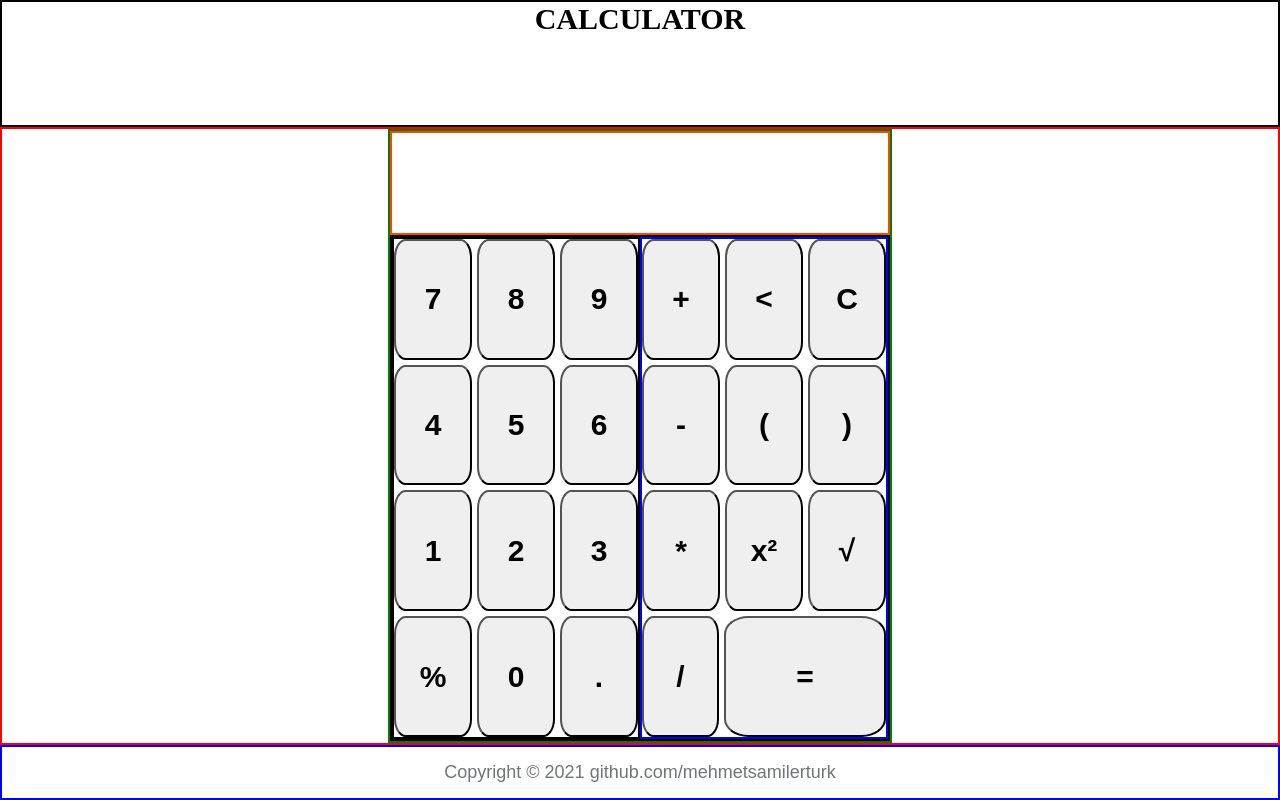
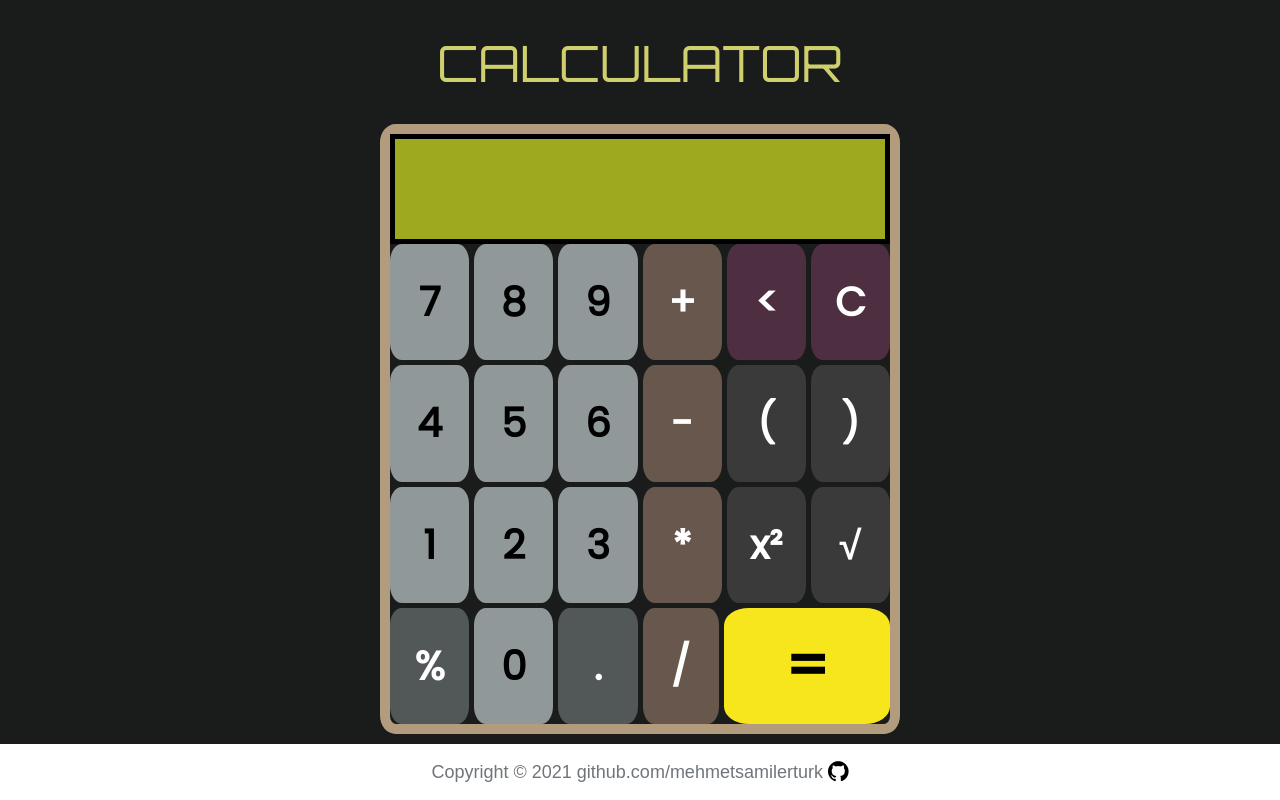
Before and after one commit to mehmetsamilerturk/calculator, a plain HTML site: page index.html in a window 1280 px wide. Drawn offline with Linux system fonts and the light colour scheme.

Commit message:
added css to finish the project

```diff
--- a/index.html
+++ b/index.html
@@ -7,6 +7,13 @@
   <meta name="viewport" content="width=device-width, initial-scale=1.0">
   <title>Calculator</title>
   <link rel="stylesheet" href="./style.css">
+  <link rel="preconnect" href="https://fonts.googleapis.com">
+  <link rel="preconnect" href="https://fonts.gstatic.com" crossorigin>
+  <link href="https://fonts.googleapis.com/css2?family=Luckiest+Guy&family=Orbitron&family=VT323&display=swap"
+    rel="stylesheet">
+  <link href="https://fonts.googleapis.com/css2?family=Quattrocento+Sans&display=swap" rel="stylesheet">
+  <link href="https://fonts.googleapis.com/css2?family=Poppins&display=swap" rel="stylesheet">
+  <link rel="stylesheet" href="https://cdnjs.cloudflare.com/ajax/libs/font-awesome/4.7.0/css/font-awesome.min.css">
 </head>
 
 <body>
@@ -21,7 +28,8 @@
     </div>
   </div>
   <div class="footer">
-    Copyright &copy; 2021 github.com/mehmetsamilerturk
+    Copyright &copy; 2021 github.com/mehmetsamilerturk <a href="https://github.com/mehmetsamilerturk" target="_blank"><i
+        style="font-size:24px" class="fa">&#xf09b;</i></a>
   </div>
   <script src="./script.js"></script>
 </body>
--- a/script.js
+++ b/script.js
@@ -39,7 +39,7 @@ function operate(operator, x, y) {
 }
 
 function roundAnswers(num) {
-  return +(Math.round(num + "e+8") + "e-8");
+  return +(Math.round(num + "e+5") + "e-5");
 }
 
 function createRow() {
@@ -70,7 +70,6 @@ function pushBlocks() {
 pushBlocks();
 const blocks = document.querySelectorAll('.block');
 
-console.log(blocks);
 function pushNumbers() {
   let j = 9;
   for (let i = 0; i < 9; i++) {
@@ -102,7 +101,16 @@ function pushOperators() {
 pushOperators();
 
 blocks[22].remove();
-blocks[23].style.cssText = 'flex: 2.4;';
+blocks[23].style.cssText = 'flex: 2.4; background-color: #f7e61b; color: black; font-size: 60px;';
+
+blocks[14].style.backgroundColor = '#4e2f42';
+blocks[13].style.backgroundColor = '#4e2f42';
+blocks[9].style.backgroundColor = '#525758';
+blocks[11].style.backgroundColor = '#525758';
+blocks[16].style.backgroundColor = '#3a3a3a';
+blocks[17].style.backgroundColor = '#3a3a3a';
+blocks[19].style.backgroundColor = '#3a3a3a';
+blocks[20].style.backgroundColor = '#3a3a3a';
 
 const numbers = [blocks[0], blocks[1], blocks[2], blocks[3], blocks[4], blocks[5]
   , blocks[6]
@@ -154,6 +162,7 @@ let operatorEventHandler = function (e) {
     calcResult = '';
     displayValue = '';
     screen.textContent = displayValue;
+    isFirstNumberStored = false;
     operators.forEach((operator) => {
       if (operator.classList.contains('operatorClicked')) {
         operator.classList.remove('operatorClicked');
--- a/style.css
+++ b/style.css
@@ -5,19 +5,29 @@ body {
   flex-direction: column;
 }
 
+a {
+  margin-left: 5px;
+  color: black;
+  text-decoration: none;
+}
+
 .header {
+  display: flex;
+  justify-content: center;
+  align-items: center;
   flex: 1;
-  text-align: center;
-  font-weight: bold;
-  font-size: 30px;
-  border: 2px solid black;
+  font-family: 'Orbitron', sans-serif;
+  font-weight: 400;
+  font-size: 50px;
+  background-color: #1a1c1b;
+  color: #cfcf6d;
 }
 
 .main {
   display: flex;
   justify-content: center;
   flex: 5;
-  border: 2px solid red;
+  background-color: #1a1c1b;
 }
 
 .container {
@@ -25,28 +35,27 @@ body {
   flex-direction: column;
   height: inherit;
   width: 500px;
-  border: 2px solid green;
+  margin-bottom: 10px;
+  border: 10px solid #b39c7e;
+  border-radius: 3%;
 }
 
 .container .screen {
+  background-color: #9fa91f;
   height: 100px;
   display: flex;
   align-items: center;
   justify-content: flex-end;
-  font-weight: 950;
-  font-size: 50px;
-  border: 2px solid orangered;
-}
-
-.container .input {
-  height: 50px;
-  border: 2px solid red;
+  font-weight: 900;
+  font-size: 80px;
+  border: 5px solid black;
+  font-family: 'Quattrocento Sans', sans-serif;
 }
 
 .buttonsContainer {
   display: flex;
   flex: 1;
-  border: 2px solid black;
+  gap: 5px;
 }
 
 .buttonsContainer .leftSide,
@@ -57,21 +66,25 @@ body {
   flex: 1;
 }
 
-.buttonsContainer .leftSide {
-  border: 2px solid black;
+.block.operand {
+  background-color: #90989a;
+  color: black;
 }
 
-.buttonsContainer .rightSide {
-  border: 2px solid blue;
+.operator {
+  background-color: #68574d;
+}
+
+.block.operand:hover {
+  background-color: #263e44;
+}
+
+.block.operand:active {
+  background-color: #263e44;
 }
 
 .operatorClicked {
-  background-color: red;
-}
-
-.number {
-  background-color: blue;
-
+  background-color: #dba281;
 }
 
 .row {
@@ -89,10 +102,17 @@ body {
   display: flex;
   align-items: center;
   justify-content: center;
+  font-family: 'Poppins', sans-serif;
   font-weight: bold;
-  font-size: 30px;
+  font-size: 40px;
+  color: white;
   cursor: pointer;
+  border: none;
   border-radius: 15%;
+}
+
+.block:active {
+  transform: scale(0.9);
 }
 
 .footer {
@@ -100,8 +120,7 @@ body {
   justify-content: center;
   align-items: center;
   font-size: 18px;
-  font-family: arial,sans-serif;
+  font-family: arial, sans-serif;
   color: #70757a;
   padding: 15px;
-  border: 2px solid blue;
 }
```
